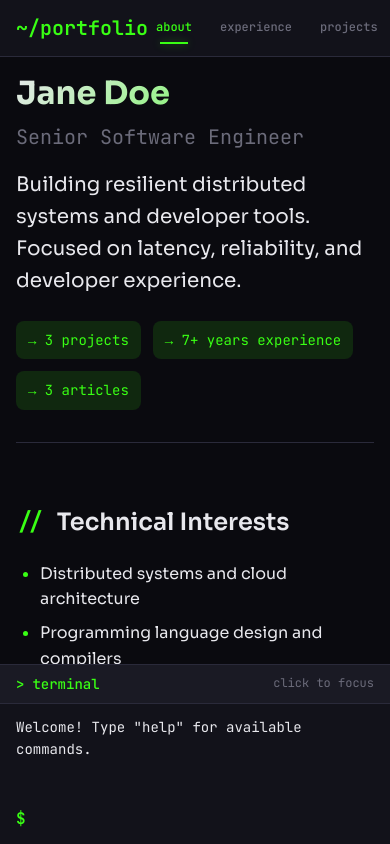
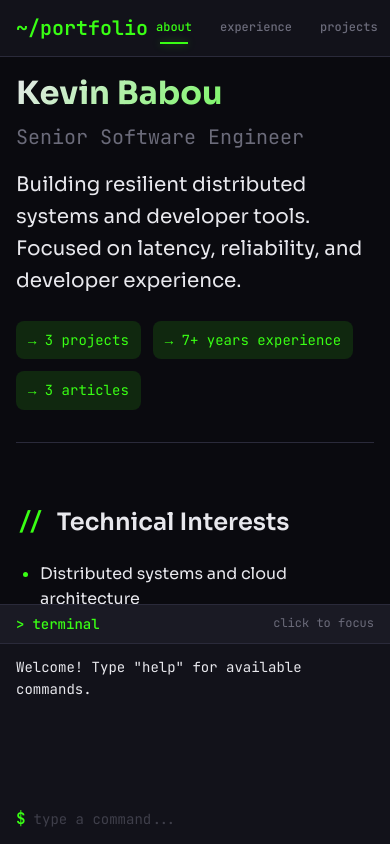
Before and after one commit to kevinclb/portfolio, a React (Vite) app: page /about in a window 390 px wide. Shown: the top 844 px of the page. Built offline with nearby package versions, Linux system fonts and the light colour scheme.

Commit message:
update personal information in About component and index title; adjust terminal and main content styles for improved layout

```diff
--- a/index.html
+++ b/index.html
@@ -11,7 +11,7 @@
     <link rel="preconnect" href="https://fonts.gstatic.com" crossorigin />
 
     <link rel="icon" type="image/svg+xml" href="/vite.svg" />
-    <title>Jane Doe | Software Engineer</title>
+    <title>Kevin Babou | Software Engineer</title>
   </head>
   <body>
     <div id="root"></div>
--- a/src/index.css
+++ b/src/index.css
@@ -255,7 +255,7 @@ button:focus-visible {
 .main-content {
   flex: 1;
   padding: var(--space-6);
-  padding-bottom: 180px; /* Space for terminal */
+  padding-bottom: 240px; /* Space for terminal */
   max-width: var(--max-w-wide);
   margin: 0 auto;
   width: 100%;
@@ -372,7 +372,7 @@ button:focus-visible {
 }
 
 .terminal-body {
-  height: 140px;
+  height: 200px;
   padding: var(--space-3) var(--space-4);
   overflow-y: auto;
   display: flex;
@@ -425,7 +425,8 @@ button:focus-visible {
   caret-color: var(--accent);
 }
 
-.terminal-input::placeholder {
+.terminal-input:empty::before {
+  content: attr(data-placeholder);
   color: var(--muted);
   opacity: 0.5;
 }
@@ -835,7 +836,7 @@ button:focus-visible {
 @media (max-width: 768px) {
   .main-content {
     padding: var(--space-4);
-    padding-bottom: 180px;
+    padding-bottom: 240px;
   }
 
   .navbar {
--- a/src/pages/About.tsx
+++ b/src/pages/About.tsx
@@ -5,7 +5,7 @@ function About() {
     <div className="page-enter">
       {/* Hero Header */}
       <header className="hero">
-        <h1 className="hero-name">Jane Doe</h1>
+        <h1 className="hero-name">Kevin Babou</h1>
         <p className="hero-role">Senior Software Engineer</p>
         <p className="hero-tagline">
           Building resilient distributed systems and developer tools.
```
